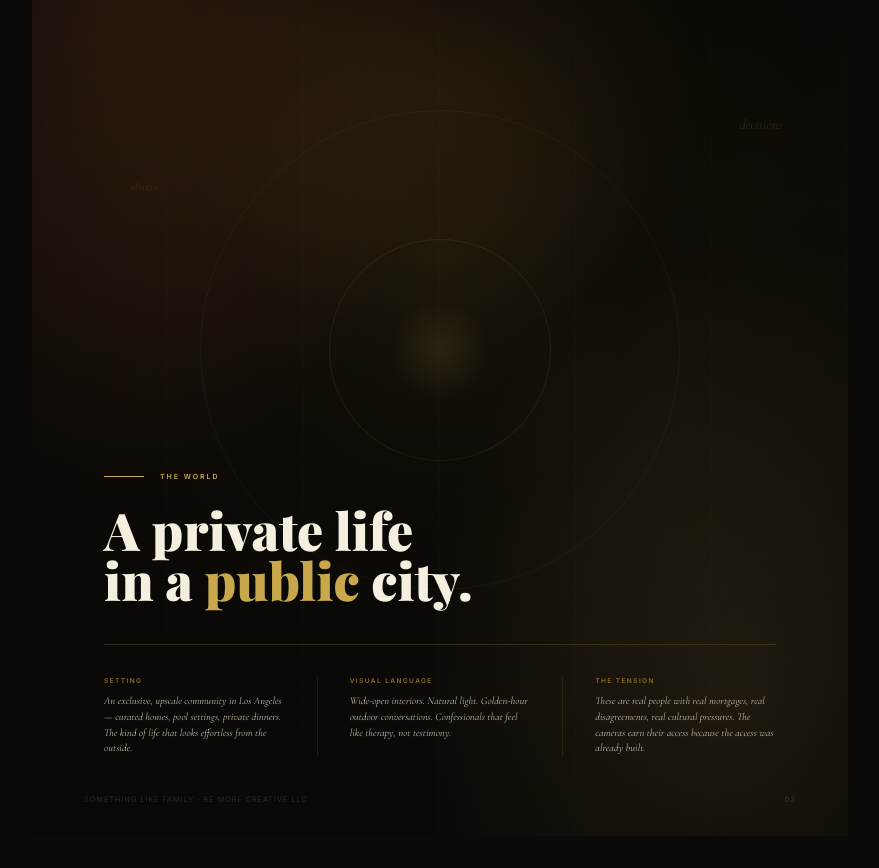
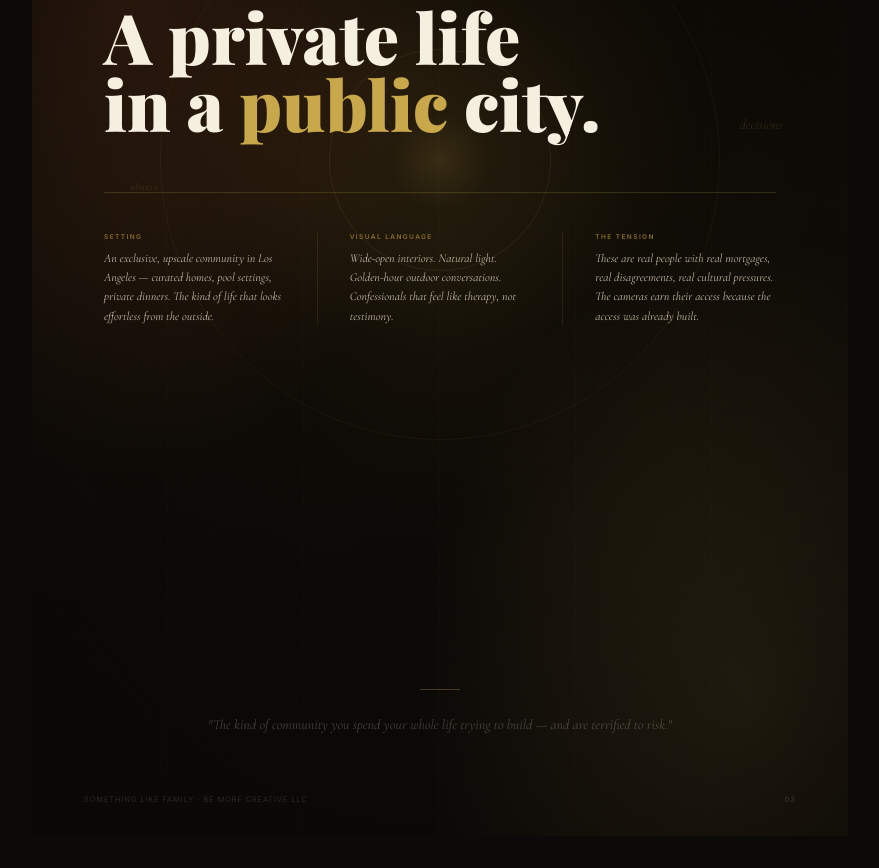
Before and after one commit to iambemore/something-like-family, a plain HTML site: page index.html in a window 1280 px wide. Shown: the part 2332-3200 px from the top of the page, without its empty margins (200-1079 px from the left). Drawn offline with nearby package versions, Linux system fonts and the light colour scheme; a web font is replaced by a local one.

Commit message:
Mood page: title higher, orb behind title, atmospheric quote at bottom

```diff
--- a/index.html
+++ b/index.html
@@ -1110,9 +1110,6 @@
   .mood-page {
     min-height: 1056px;
     position: relative;
-    display: flex;
-    flex-direction: column;
-    justify-content: flex-end;
     overflow: hidden;
   }
   .mood-bg {
@@ -1176,9 +1173,12 @@
     background: linear-gradient(180deg, rgba(8,6,4,0.9) 0%, transparent 100%);
   }
   .mood-content {
-    position: relative;
+    position: absolute;
+    top: 18%;
+    left: 0;
+    right: 0;
     z-index: 2;
-    padding: 0 72px 80px;
+    padding: 0 72px;
   }
   .mood-label {
     font-size: 0.7rem;
@@ -1201,12 +1201,12 @@
   }
   .mood-headline {
     font-family: 'Playfair Display', serif;
-    font-size: 5.2rem;
+    font-size: 7rem;
     font-weight: 900;
     color: var(--ivory);
     line-height: 0.95;
-    margin-bottom: 40px;
-    max-width: 580px;
+    margin-bottom: 56px;
+    max-width: 680px;
   }
   .mood-headline em {
     color: var(--gold);
@@ -1216,7 +1216,7 @@
     display: flex;
     gap: 0;
     border-top: 1px solid rgba(201,168,76,0.2);
-    padding-top: 32px;
+    padding-top: 40px;
     margin-bottom: 0;
   }
   .mood-descriptor {
@@ -1241,19 +1241,19 @@
   }
   .mood-desc-text {
     font-family: 'Cormorant Garamond', serif;
-    font-size: 1.05rem;
+    font-size: 1.2rem;
     font-style: italic;
     color: var(--ivory-2);
-    line-height: 1.5;
+    line-height: 1.6;
   }
   /* Decorative center element */
   .mood-center-art {
     position: absolute;
-    top: 54%;
+    top: 36%;
     left: 50%;
     transform: translate(-50%, -50%);
-    width: 480px;
-    height: 480px;
+    width: 560px;
+    height: 560px;
     border: 1px solid rgba(201,168,76,0.06);
     border-radius: 50%;
     display: flex;
@@ -1508,6 +1508,12 @@
         <div class="mood-desc-text">These are real people with real mortgages, real disagreements, real cultural pressures. The cameras earn their access because the access was already built.</div>
       </div>
     </div>
+  </div>
+
+  <!-- Bottom atmospheric quote -->
+  <div style="position: absolute; bottom: 100px; left: 72px; right: 72px; text-align: center; z-index: 2;">
+    <div style="width: 40px; height: 1px; background: rgba(201,168,76,0.3); margin: 0 auto 24px;"></div>
+    <div style="font-family: 'Cormorant Garamond', serif; font-size: 1.4rem; font-style: italic; color: rgba(245,239,224,0.25); line-height: 1.6; max-width: 540px; margin: 0 auto;">"The kind of community you spend your whole life trying to build — and are terrified to risk."</div>
   </div>
 
   <div class="watermark" style="color: rgba(122,112,96,0.4);">SOMETHING LIKE FAMILY · BE MORE CREATIVE LLC</div>
```
